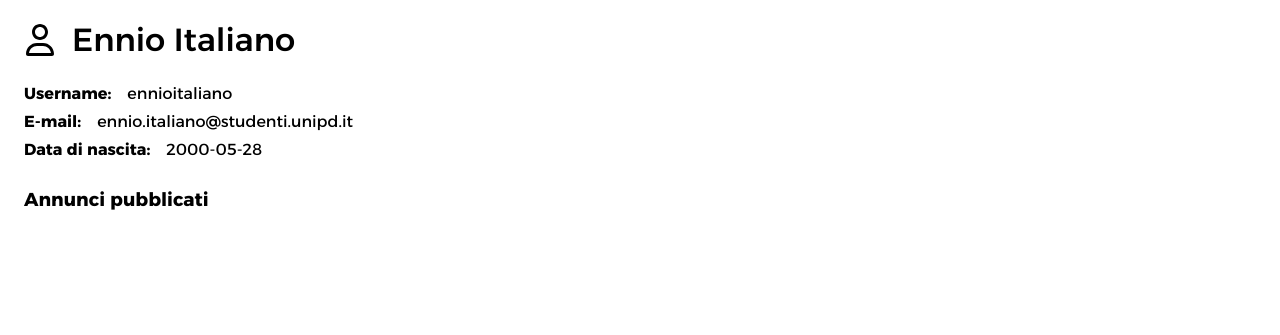
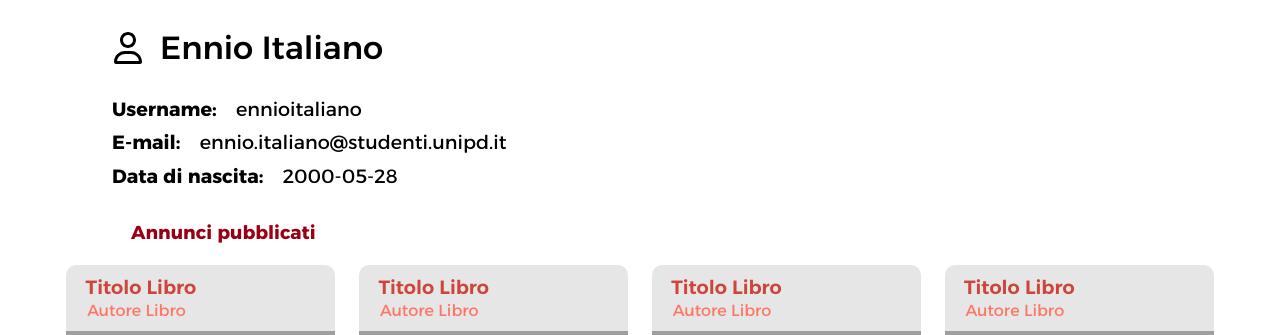
Before and after one commit to andreibobirica/BTN-books-tutoring-notes, a PHP site: page /area_riservata.php in a window 1280 px wide. Shown: the part 125-460 px from the top of the page. Run offline with PHP 8.4, Linux system fonts and the light colour scheme; grey boxes are pictures that could not be loaded.

Commit message:
Iniziata area riservata

```diff
--- a/contents/area_riservata_content.html
+++ b/contents/area_riservata_content.html
@@ -16,11 +16,11 @@
             <php-user-info />
             <php-listings-list />
             <php-new-listing /> -->
-            <section id="user-header">
-                <span class="icon" id="user-icon"></span>
-                <h2>Ennio Italiano</h2>
-            </section>
             <section id="user-info">
+              <div id="user-header">
+                  <span class="icon" id="user-icon"></span>
+                  <h2>Ennio Italiano</h2>
+              </div>
                 <dl>
                     <div class="definition">
                         <dt>Username</dt>
@@ -36,8 +36,171 @@
                     </div>
                 </dl>
             </section>
+
             <section id="user-listings">
-              <h3>Annunci pubblicati</h3>
+                <h3>Annunci pubblicati</h3>
+                <ul class="listings-list">
+                    <li class="listing">
+                        <h4 class="listing-title">Titolo Libro</h3>
+                        <h5 class="listing-author">Autore Libro</h4>
+                        <img
+                            src="https://images.unsplash.com/photo-1564540400309-0745c2a66a11?ixlib=rb-4.0.3&ixid=MnwxMjA3fDB8MHxwaG90by1wYWdlfHx8fGVufDB8fHx8&auto=format&fit=crop&w=687&q=80"
+                            class="listing-img"
+                            alt=""
+                        />
+                        <p class="listing-user">Utente Venditore</p>
+                        <p class="listing-price">10€</p>
+                        <a href="">Vedi annuncio</a>
+                    </li>
+
+                    <li class="listing">
+                        <h4 class="listing-title">Titolo Libro</h3>
+                        <h5 class="listing-author">Autore Libro</h4>
+                        <img
+                            src="https://images.unsplash.com/photo-1564540400309-0745c2a66a11?ixlib=rb-4.0.3&ixid=MnwxMjA3fDB8MHxwaG90by1wYWdlfHx8fGVufDB8fHx8&auto=format&fit=crop&w=687&q=80"
+                            class="listing-img"
+                            alt=""
+                        />
+                        <p class="listing-user">Utente Venditore</p>
+                        <p class="listing-price">10€</p>
+                        <a href="">Vedi annuncio</a>
+                    </li>
+
+                    <li class="listing">
+                        <h4 class="listing-title">Titolo Libro</h3>
+                        <h5 class="listing-author">Autore Libro</h4>
+                        <img
+                            src="https://images.unsplash.com/photo-1564540400309-0745c2a66a11?ixlib=rb-4.0.3&ixid=MnwxMjA3fDB8MHxwaG90by1wYWdlfHx8fGVufDB8fHx8&auto=format&fit=crop&w=687&q=80"
+                            class="listing-img"
+                            alt=""
+                        />
+                        <p class="listing-user">Utente Venditore</p>
+                        <p class="listing-price">10€</p>
+                        <a href="">Vedi annuncio</a>
+                    </li>
+
+                    <li class="listing">
+                        <h4 class="listing-title">Titolo Libro</h3>
+                        <h5 class="listing-author">Autore Libro</h4>
+                        <img
+                            src="https://images.unsplash.com/photo-1564540400309-0745c2a66a11?ixlib=rb-4.0.3&ixid=MnwxMjA3fDB8MHxwaG90by1wYWdlfHx8fGVufDB8fHx8&auto=format&fit=crop&w=687&q=80"
+                            class="listing-img"
+                            alt=""
+                        />
+                        <p class="listing-user">Utente Venditore</p>
+                        <p class="listing-price">10€</p>
+                        <a href="">Vedi annuncio</a>
+                    </li>
+
+                    <li class="listing">
+                        <h4 class="listing-title">Titolo Libro</h3>
+                        <h5 class="listing-author">Autore Libro</h4>
+                        <img
+                            src="https://images.unsplash.com/photo-1564540400309-0745c2a66a11?ixlib=rb-4.0.3&ixid=MnwxMjA3fDB8MHxwaG90by1wYWdlfHx8fGVufDB8fHx8&auto=format&fit=crop&w=687&q=80"
+                            class="listing-img"
+                            alt=""
+                        />
+                        <p class="listing-user">Utente Venditore</p>
+                        <p class="listing-price">10€</p>
+                        <a href="">Vedi annuncio</a>
+                    </li>
+
+                    <li class="listing">
+                        <h4 class="listing-title">Titolo Libro</h3>
+                        <h5 class="listing-author">Autore Libro</h4>
+                        <img
+                            src="https://images.unsplash.com/photo-1564540400309-0745c2a66a11?ixlib=rb-4.0.3&ixid=MnwxMjA3fDB8MHxwaG90by1wYWdlfHx8fGVufDB8fHx8&auto=format&fit=crop&w=687&q=80"
+                            class="listing-img"
+                            alt=""
+                        />
+                        <p class="listing-user">Utente Venditore</p>
+                        <p class="listing-price">10€</p>
+                        <a href="">Vedi annuncio</a>
+                    </li>
+                </ul>
+            </section>
+
+            <section id="user-saved-listings">
+              <h3>Annunci salvati</h3>
+              <ul class="listings-list">
+                  <li class="listing">
+                      <h4 class="listing-title">Titolo Libro</h3>
+                      <h5 class="listing-author">Autore Libro</h4>
+                      <img
+                          src="https://images.unsplash.com/photo-1564540400309-0745c2a66a11?ixlib=rb-4.0.3&ixid=MnwxMjA3fDB8MHxwaG90by1wYWdlfHx8fGVufDB8fHx8&auto=format&fit=crop&w=687&q=80"
+                          class="listing-img"
+                          alt=""
+                      />
+                      <p class="listing-user">Utente Venditore</p>
+                      <p class="listing-price">10€</p>
+                      <a href="">Vedi annuncio</a>
+                  </li>
+
+                  <li class="listing">
+                      <h4 class="listing-title">Titolo Libro</h3>
+                      <h5 class="listing-author">Autore Libro</h4>
+                      <img
+                          src="https://images.unsplash.com/photo-1564540400309-0745c2a66a11?ixlib=rb-4.0.3&ixid=MnwxMjA3fDB8MHxwaG90by1wYWdlfHx8fGVufDB8fHx8&auto=format&fit=crop&w=687&q=80"
+                          class="listing-img"
+                          alt=""
+                      />
+                      <p class="listing-user">Utente Venditore</p>
+                      <p class="listing-price">10€</p>
+                      <a href="">Vedi annuncio</a>
+                  </li>
+
+                  <li class="listing">
+                      <h4 class="listing-title">Titolo Libro</h3>
+                      <h5 class="listing-author">Autore Libro</h4>
+                      <img
+                          src="https://images.unsplash.com/photo-1564540400309-0745c2a66a11?ixlib=rb-4.0.3&ixid=MnwxMjA3fDB8MHxwaG90by1wYWdlfHx8fGVufDB8fHx8&auto=format&fit=crop&w=687&q=80"
+                          class="listing-img"
+                          alt=""
+                      />
+                      <p class="listing-user">Utente Venditore</p>
+                      <p class="listing-price">10€</p>
+                      <a href="">Vedi annuncio</a>
+                  </li>
+
+                  <li class="listing">
+                      <h4 class="listing-title">Titolo Libro</h3>
+                      <h5 class="listing-author">Autore Libro</h4>
+                      <img
+                          src="https://images.unsplash.com/photo-1564540400309-0745c2a66a11?ixlib=rb-4.0.3&ixid=MnwxMjA3fDB8MHxwaG90by1wYWdlfHx8fGVufDB8fHx8&auto=format&fit=crop&w=687&q=80"
+                          class="listing-img"
+                          alt=""
+                      />
+                      <p class="listing-user">Utente Venditore</p>
+                      <p class="listing-price">10€</p>
+                      <a href="">Vedi annuncio</a>
+                  </li>
+
+                  <li class="listing">
+                      <h4 class="listing-title">Titolo Libro</h3>
+                      <h5 class="listing-author">Autore Libro</h4>
+                      <img
+                          src="https://images.unsplash.com/photo-1564540400309-0745c2a66a11?ixlib=rb-4.0.3&ixid=MnwxMjA3fDB8MHxwaG90by1wYWdlfHx8fGVufDB8fHx8&auto=format&fit=crop&w=687&q=80"
+                          class="listing-img"
+                          alt=""
+                      />
+                      <p class="listing-user">Utente Venditore</p>
+                      <p class="listing-price">10€</p>
+                      <a href="">Vedi annuncio</a>
+                  </li>
+
+                  <li class="listing">
+                      <h4 class="listing-title">Titolo Libro</h3>
+                      <h5 class="listing-author">Autore Libro</h4>
+                      <img
+                          src="https://images.unsplash.com/photo-1564540400309-0745c2a66a11?ixlib=rb-4.0.3&ixid=MnwxMjA3fDB8MHxwaG90by1wYWdlfHx8fGVufDB8fHx8&auto=format&fit=crop&w=687&q=80"
+                          class="listing-img"
+                          alt=""
+                      />
+                      <p class="listing-user">Utente Venditore</p>
+                      <p class="listing-price">10€</p>
+                      <a href="">Vedi annuncio</a>
+                  </li>
+              </ul>
             </section>
         </main>
         <php-footer />
--- a/style.css
+++ b/style.css
@@ -313,19 +313,19 @@ footer p {
     background-color: var(--bg-alt);
     border-radius: 10px;
     width: 47%;
-    margin-left: .25em;
-    margin-right: .25em;
+    margin-left: 0.25em;
+    margin-right: 0.25em;
 }
 
 .listing-title {
-    padding: .5em 0em 0em 1em;
+    padding: 0.5em 0em 0em 1em;
     font-weight: 600;
     font-size: 1.2em;
     color: var(--accent-red-2);
 }
 
 .listing-author {
-    padding: 0 0 .5em 1.3em;
+    padding: 0 0 0.5em 1.3em;
     font-weight: normal;
     font-size: 1em;
     color: var(--accent-red-3);
@@ -505,14 +505,10 @@ dd {
 }
 
 /* AREA RISERVATA */
-#area-riservata main {
-    padding: 1.5em;
-}
-
 #area-riservata #user-header {
     display: flex;
     align-items: center;
-    margin-bottom: 1.5em;
+    margin-top: 1.5em;
 }
 
 #area-riservata #user-header h2 {
@@ -520,8 +516,12 @@ dd {
     font-weight: 500;
 }
 
+#area-riservata #user-info dl {
+    margin-top: 1.5em;
+}
+
 #area-riservata #user-info {
-    margin-bottom: 1.5em;
+    margin-left: 1.5em;
 }
 
 #area-riservata .icon {
@@ -547,6 +547,11 @@ dd {
     display: flex;
     justify-content: flex-start;
     line-height: 1.75em;
+}
+
+#area-riservata h3 {
+    margin: 1.5em 1.5em 0 1.5em;
+    color: var(--accent-red);
 }
 
 /* PAGINE ERRORI 404 E 500 */
@@ -830,6 +835,12 @@ dd {
         background-image: url("assets/imgs/vantaggiFeedback.png");
     }
 
+    /* AREA RISERVATA */
+    #area-riservata h3,
+    #area-riservata #user-info {
+        margin-left: 3em;
+    }
+
     /* NUOVO ANNUNCIO */
     #new-listing main {
         width: 60%;
@@ -884,7 +895,6 @@ dd {
     }
 
     /* LOGIN E REGISTRAZIONE */
-
     #registration,
     #login {
         background-image: url(./assets/imgs/login.jpg);
@@ -906,6 +916,16 @@ dd {
 
     #registration-perks li {
         font-size: 1.15em;
+    }
+
+    /* AREA RISERVATA */
+    #area-riservata #user-info {
+        margin-left: 4em;
+        margin-top: 2em;
+    }
+
+    #area-riservata #user-info dl {
+        font-size: 1.2em;
     }
 
     /* NUOVO ANNUNCIO */
@@ -965,6 +985,12 @@ dd {
         width: 60%;
     }
 
+    /* AREA RISERVATA */
+    #area-riservata #user-info,
+    #area-riservata h3 {
+        margin-left: 7em;
+    }
+
     /* NUOVO ANNUNCIO */
     #new-listing main {
         width: 35%;
```
